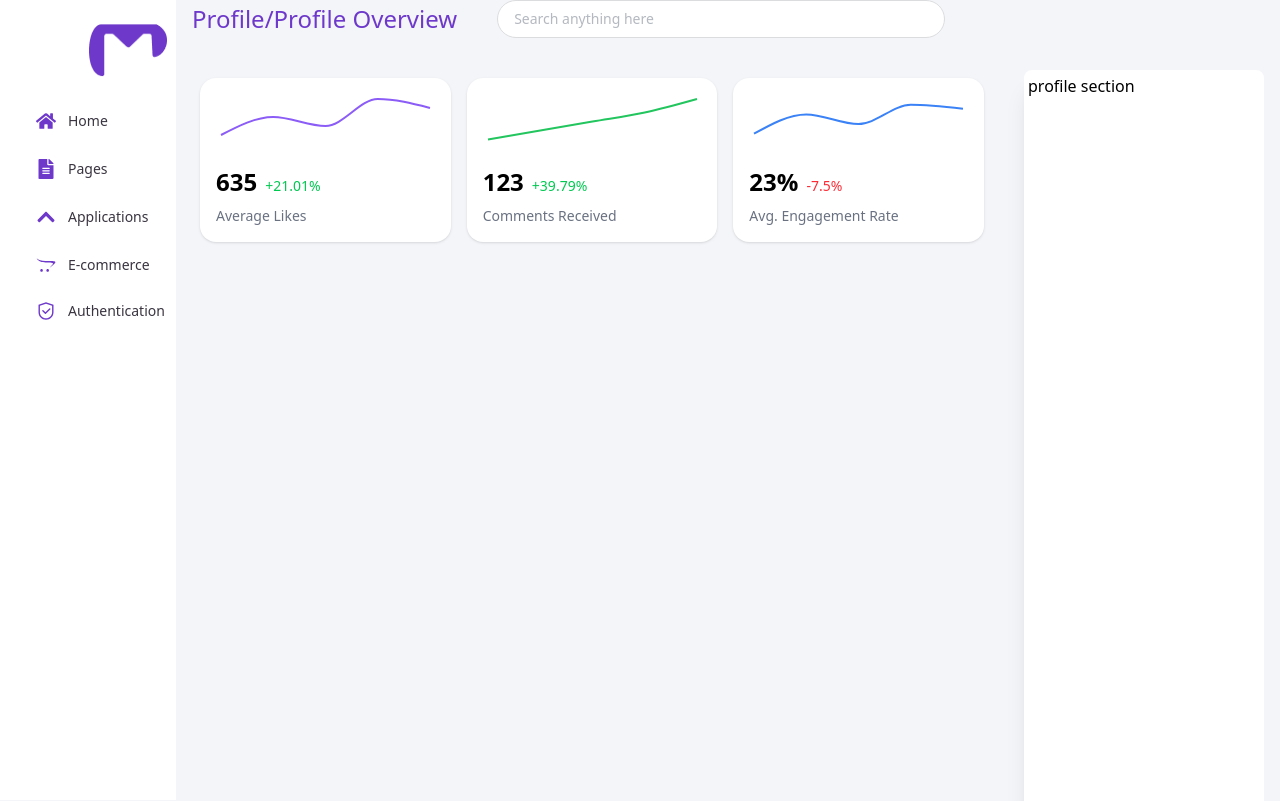
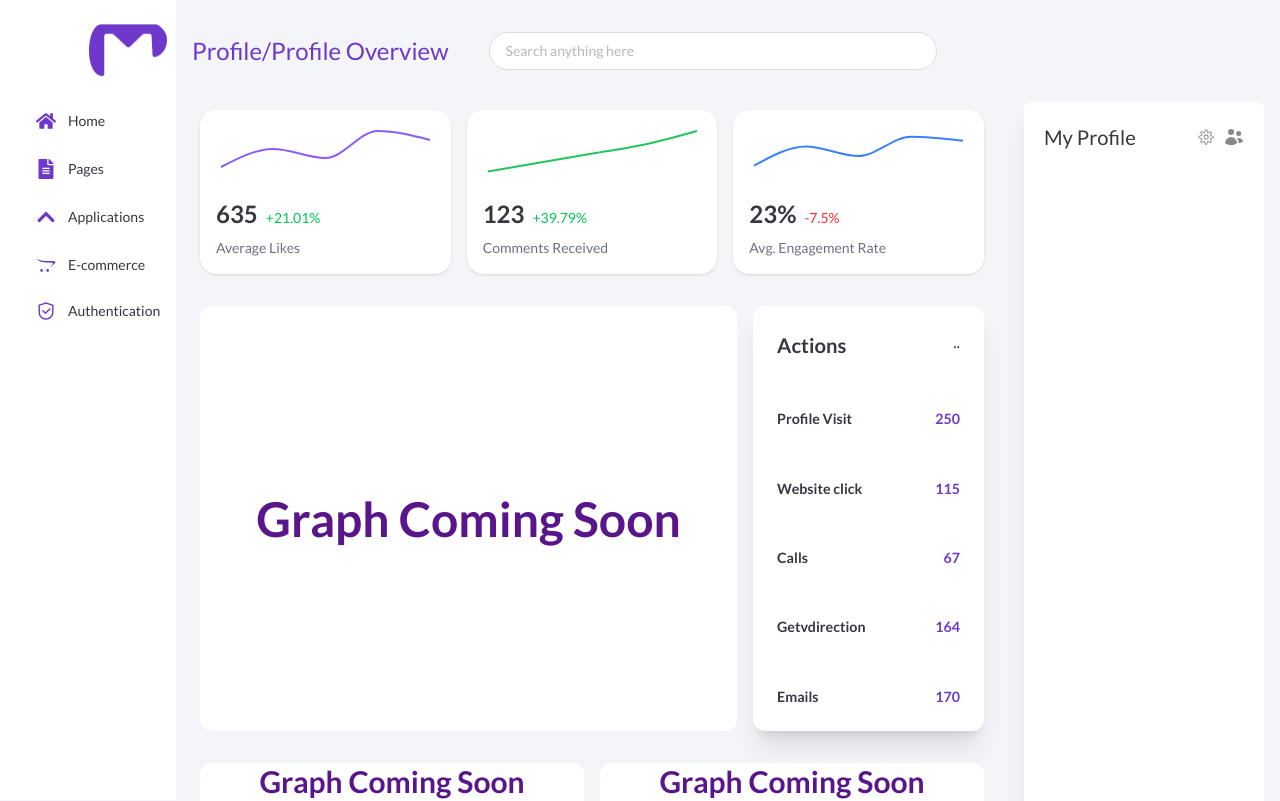
Before and after one commit to Favics-T/Admin-Dashboard, a React (Vite) app: page /pages/profileoverview in a window 1280 px wide. Shown: the top 801 px of the page. Built offline with nearby package versions, Linux system fonts and the light colour scheme.

Commit message:
profile page

```diff
--- /dev/null
+++ b/src/components/CardC.jsx
@@ -0,0 +1,11 @@
+import React from 'react'
+
+const CardC = ({children, customClassName}) => {
+  return (
+    <div className={` bg-white rounded-xl ${customClassName} `}>
+      {children}
+    </div>
+  )
+}
+
+export default CardC
--- /dev/null
+++ b/src/components/GraphText.jsx
@@ -0,0 +1,10 @@
+ const GraphText = ()=>{
+    return(
+        <div className='flex items-center justify-center'>
+            <div className={`  text-purple-900 flex font-bold text-3xl items-center   justify-center bg-white h60`}>
+      Graph Coming Soon
+    </div>
+        </div>
+    )
+}
+export default GraphText
--- a/src/components/MainLayout.jsx
+++ b/src/components/MainLayout.jsx
@@ -4,7 +4,7 @@ import SideBar from './SideBar';
 
 const MainLayout = () => {
   return (
-    <div className="bg-[#F4F5F9] min-h-screen justify-center  flex ">
+    <div className="bg-[#F4F5F9] w-full text-[#3A3541] lato   min-h-screen justify-center  flex ">
 
       {/* Sidebar */}
       <aside className="hidden md:block md:w-[18%] sticky top-0 h-screen overflow-y-auto">
@@ -12,9 +12,9 @@ const MainLayout = () => {
       </aside>
 
       {/* Main Content */}
-      <main className="flex-1  flex flex-col  px-4 md:px- gap-4 md:gap-8">
+      <main className="flex-1  flex flex-col py-8  px-4 md:px- gap-4 md:gap-8">
         <NavBar />
-        <div className="flex-1 overflow-auto flex md:justify-start justify-center items-center">
+        <div className="flex-1  overflow-auto flex md:justify-start justify-center items-center">
           <Outlet />
         </div>
       </main>
--- /dev/null
+++ b/src/pages/Pages/Profile/ProfileComponent/Action.jsx
@@ -0,0 +1,44 @@
+import { div } from 'framer-motion/client'
+import React from 'react'
+
+const actionList = [
+    {title:"Profile Visit", count:250},
+    {title:"Website click", count:115},
+     {title:"Calls", count:67},
+    {title:"Getvdirection", count:164},
+     {title:"Emails", count:170},
+    // {title:"Profile Visit", count:250},
+]
+
+const Card = ({title, count})=>{
+    return (
+        <div className='flex justify-between Lato text-[14.22px]'>
+            <h1>{title}</h1>
+            <p className='text-[#6E39CB]'>{count}</p>
+        </div>
+    )
+
+}
+
+const Action = () => {
+  return (
+    <div className='md:w-3/10 w-full rounded-xl shadow-xl text-[#3A3541] lato p-6 bg-white '>
+        <div className='flex flex-col gap-12'>
+            <div className='flex justify-between'>
+                <h1 className='text-[20.25px] font-medium Lato'>Actions</h1>
+                <p>..</p>
+            </div>
+            {
+                actionList.map(({title,count})=>(
+                    <Card title={title} count={count} />
+                ))
+            }
+
+
+        </div>
+
+    </div>
+  )
+}
+
+export default Action
--- /dev/null
+++ b/src/pages/Pages/Profile/ProfileComponent/Followers.jsx
@@ -0,0 +1,18 @@
+import React from 'react'
+import CardC from '../../../../components/CardC'
+
+
+
+const Followers = () => {
+  return (
+    <CardC customClassName='md:w-7/10 w-full p-4 flex items-center justify-center'>
+        <div className={`  text-purple-900 flex font-bold text-5xl items-center   justify-center bg-white h60`}>
+      Graph Coming Soon
+    </div>
+
+    </CardC>
+
+  )
+}
+
+export default Followers
--- /dev/null
+++ b/src/pages/Pages/Profile/ProfileComponent/MyProfile.jsx
@@ -0,0 +1,43 @@
+import React from 'react'
+import { CiSettings } from "react-icons/ci";
+import { HiMiniUsers } from "react-icons/hi2";
+
+const MyProfile = () => {
+  return (
+    <div className='flex p-4'>
+        <div className='flex flex-col gap-4 w-full '>
+            {/* Subheader section */}
+            <div className='flex justify-between text-[20.22px] items-center  w-full'>
+                <h1 className=''>My Profile</h1>
+                <div className='flex gap-2 text-[#89868D]'>
+                    <CiSettings />
+                    <HiMiniUsers />
+                </div>
+            </div>
+
+            {/* Image */}
+            <div>
+
+            </div>
+
+            {/* Traing  */}
+            <div>
+
+            </div>
+
+            {/* Hashtag */}
+            <div>
+
+            </div>
+
+            {/* list */}
+            <div>
+
+            </div>
+
+        </div>
+          </div>
+  )
+}
+
+export default MyProfile
--- a/src/pages/Pages/Profile/ProfileOverview.jsx
+++ b/src/pages/Pages/Profile/ProfileOverview.jsx
@@ -1,5 +1,12 @@
 import React from 'react'
 import Section1 from './ProfileComponent/Section1'
+import Followers from './ProfileComponent/Followers'
+import Action from './ProfileComponent/Action'
+import CardC from '../../../components/CardC'
+import GraphText from '../../../components/GraphText.jsx'
+import MyProfile from './ProfileComponent/MyProfile.jsx'
+
+
 
 const ProfileOverview = () => {
   return (
@@ -13,22 +20,28 @@ const ProfileOverview = () => {
           </div>
 
           {/* Followers and Actions */}
-          <div>
+          <div className='flex gap-4 md:flex-row flex-col'>
+            <Followers />
+            <Action />
 
           </div>
           {/* Interaction and Best Time */}
-          <div>
-
+          <div className='flex md:flex-row flex-col gap-4'>
+          <CardC customClassName='h-60 md:w-1/2'><GraphText />  </CardC>
+            <CardC customClassName='h-60 md:w-1/2'><GraphText />  </CardC>
           </div>
           {/* Gender and Age Range */}
           <div>
-
+            <div className='flex md:flex-row flex-col gap-4'>
+          <CardC customClassName='h-60 w-full md:w-3/10'><GraphText />  </CardC>
+            <CardC customClassName='h-60 w-full md:w-7/10'><GraphText />  </CardC>
+          </div>
           </div>
 
         </div>
         {/* right div - Profile  */}
-        <div className=' md:block h-screen bg-white shadow-xl rounded-lg hidden p-1 w-60'>
-      profile section
+        <div className=' lg:block   bg-white shadow-xl rounded-lg hidden p-1 w-60'>
+            <MyProfile />
         </div>
 
 
```
